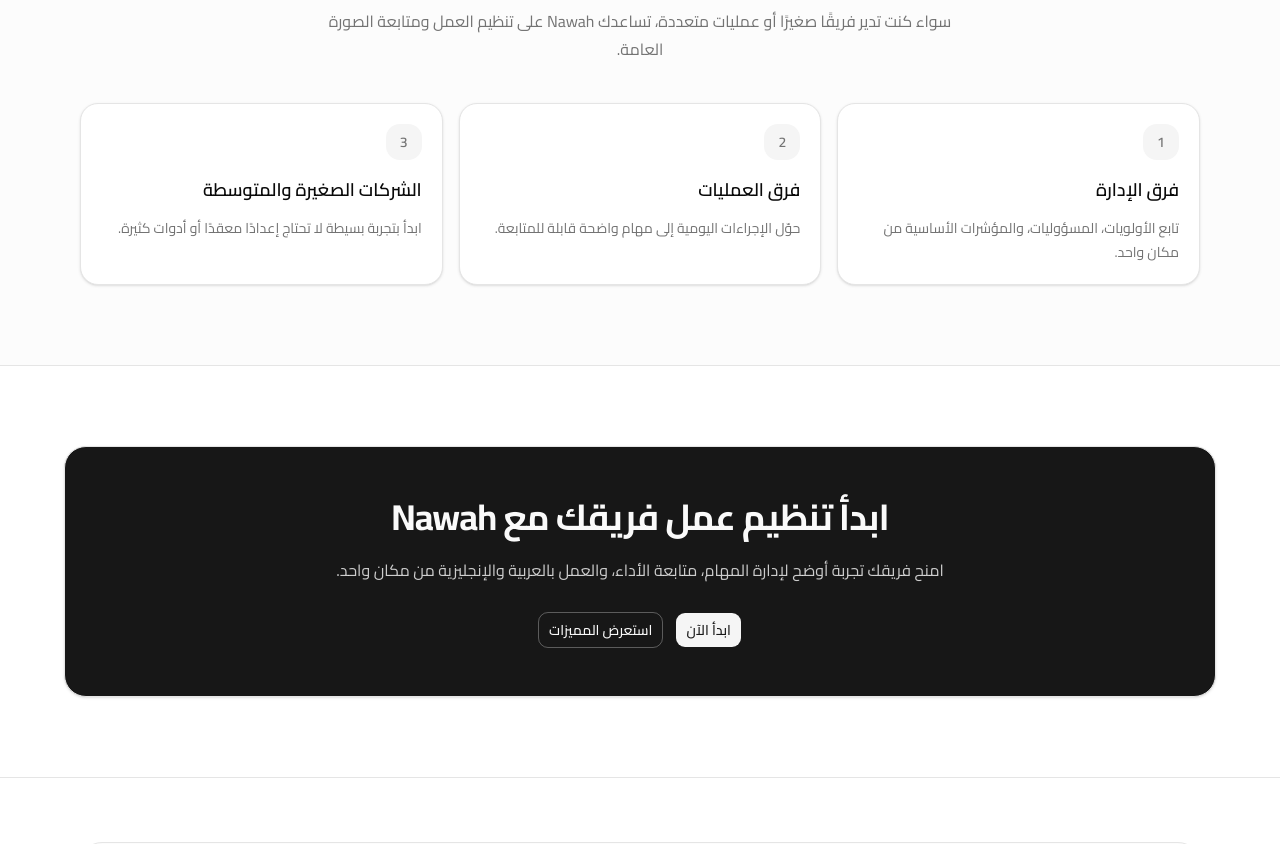
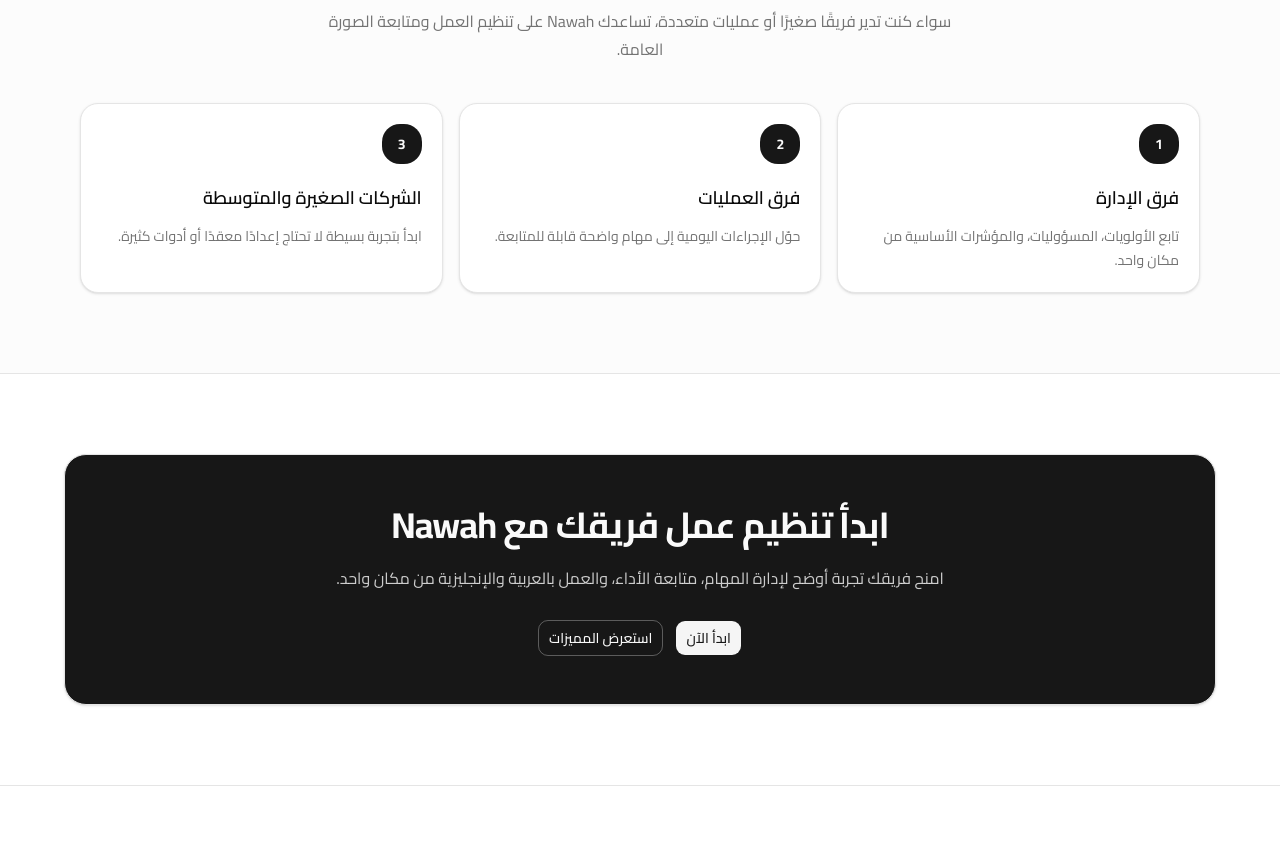
Before and after one commit to AmeenFlow/nawah-saas-dashboard, a Next.js app: page /ar in a window 1280 px wide. Shown: the part 1601-2445 px from the top of the page. Built offline with nearby package versions, Linux system fonts and the light colour scheme.

Commit message:
Align use cases card indicators

```diff
--- a/src/components/sections/use-cases-section.tsx
+++ b/src/components/sections/use-cases-section.tsx
@@ -33,13 +33,14 @@
                     </p>
                 </div>
 
-                <div className="mt-10 grid gap-4 md:grid-cols-3">
+                <div className="mt-10 grid gap-4 text-center md:grid-cols-3">
                     {items.map((item, index) => (
                         <article
                             key={item.title}
-                            className="rounded-2xl border bg-background p-5 shadow-sm transition-colors hover:bg-muted/30"
+                            className="rounded-2xl border bg-background p-5 text-center shadow-sm transition-colors hover:bg-muted/30 md:text-start"
                         >
-                            <div className="mb-4 flex size-9 items-center justify-center rounded-xl bg-muted text-sm font-semibold text-muted-foreground">
+
+                            <div className="mx-auto mb-5 flex size-10 items-center justify-center rounded-2xl bg-primary text-sm font-bold text-primary-foreground md:mx-0">
                                 {index + 1}
                             </div>
 
```
